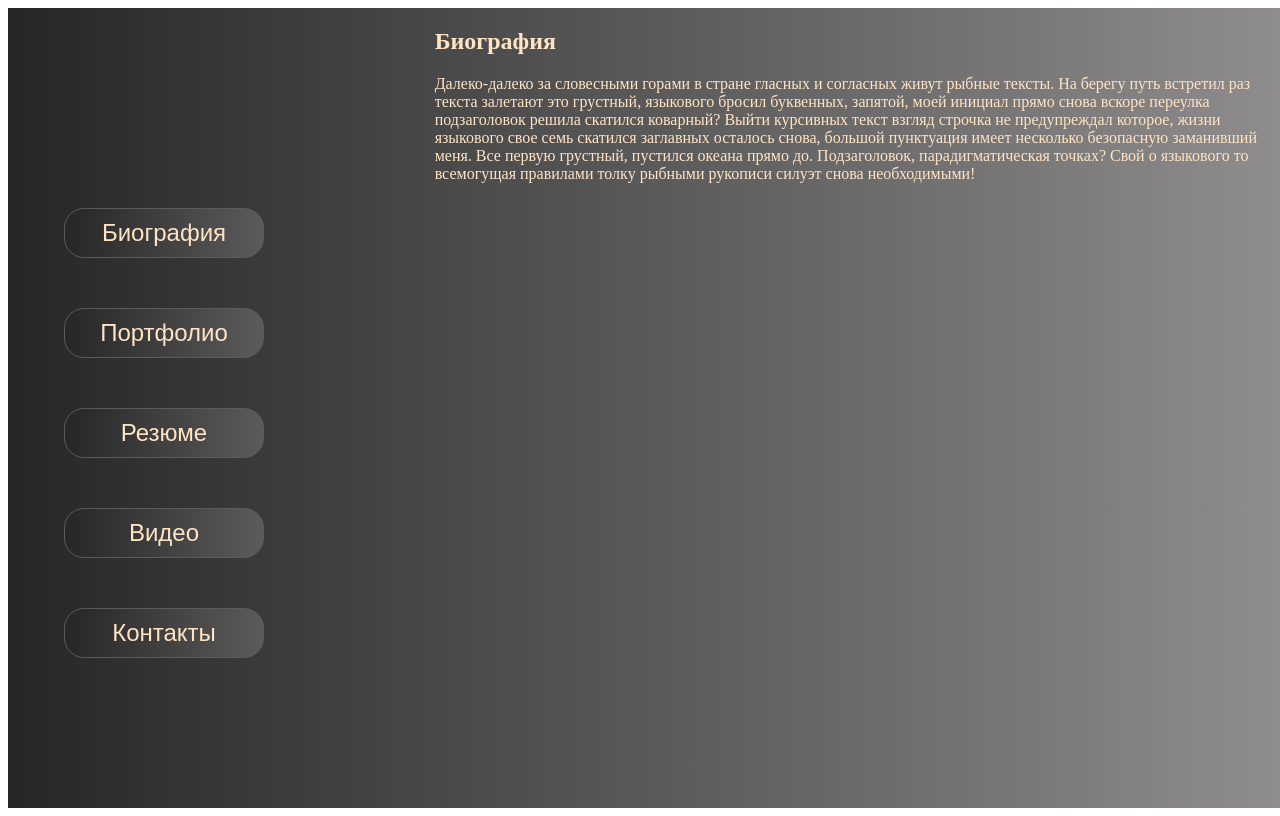
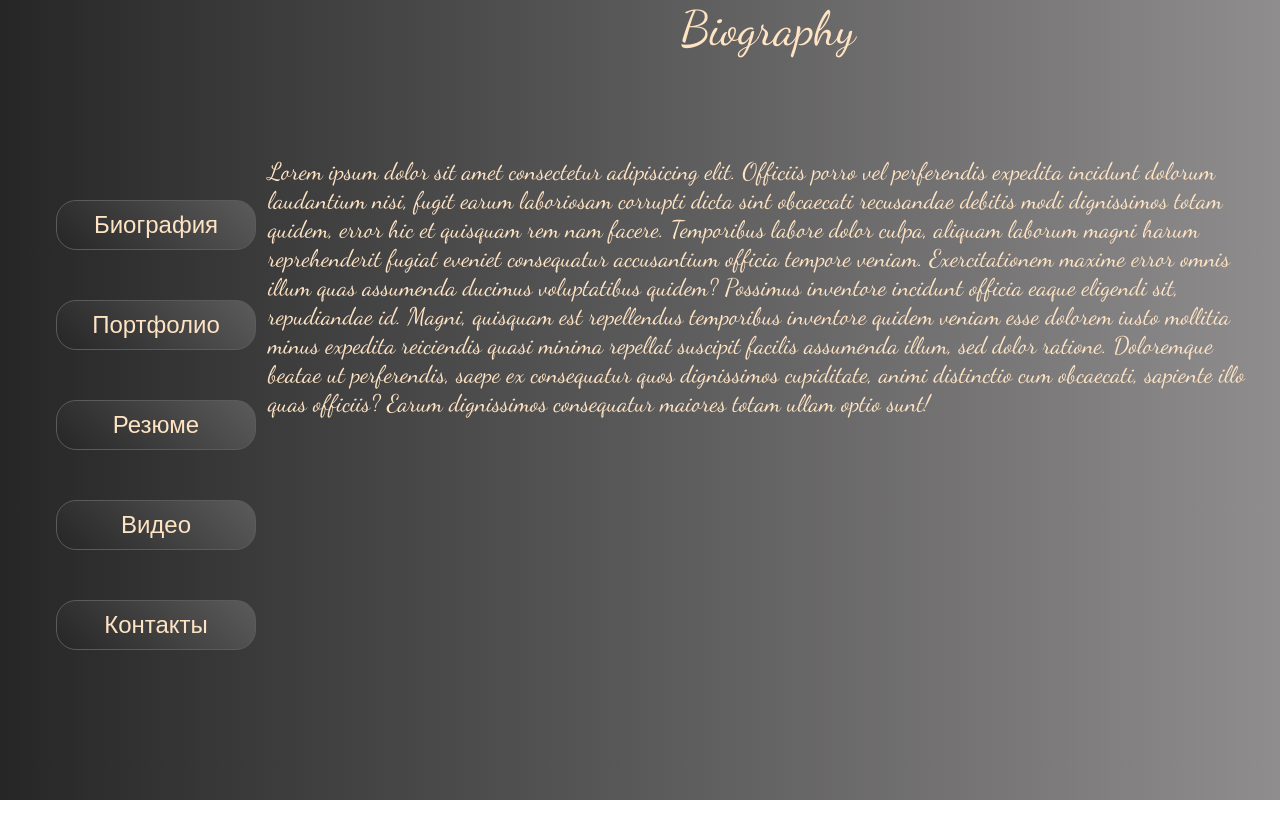
Before and after one commit to Evgeniy-makdak/TheActress-sCallingCard, a React (Create React App) app: page /biography in a window 1280 px wide. Built offline with nearby package versions, Linux system fonts and the light colour scheme.

Commit message:
Add files via upload
added a font from Google fonts, styled the pages using style.module.css

```diff
--- a/public/index.html
+++ b/public/index.html
@@ -3,7 +3,13 @@
   <head>
     <meta charset="utf-8" />
     <meta name="viewport" content="width=device-width, initial-scale=1" />
-    <title>React App</title>
+    <link rel="preconnect" href="https://fonts.googleapis.com" />
+    <link rel="preconnect" href="https://fonts.gstatic.com" crossorigin />
+    <link
+      href="https://fonts.googleapis.com/css2?family=Dancing+Script:wght@400..700&display=swap"
+      rel="stylesheet"
+    />
+    <title>Actress Card</title>
   </head>
   <body>
     <noscript>You need to enable JavaScript to run this app.</noscript>
--- /dev/null
+++ b/src/components/Pages/BiographyPage.jsx
@@ -0,0 +1,29 @@
+import React from 'react';
+import styles from './Pages.module.css';
+
+const BiographyPage = () => {
+  return (
+    <div>
+      <h2 className={styles['dancing-script']}>Biography</h2>
+      <p className={styles['pages-content']}>
+        Lorem ipsum dolor sit amet consectetur adipisicing elit. Officiis porro
+        vel perferendis expedita incidunt dolorum laudantium nisi, fugit earum
+        laboriosam corrupti dicta sint obcaecati recusandae debitis modi
+        dignissimos totam quidem, error hic et quisquam rem nam facere.
+        Temporibus labore dolor culpa, aliquam laborum magni harum reprehenderit
+        fugiat eveniet consequatur accusantium officia tempore veniam.
+        Exercitationem maxime error omnis illum quas assumenda ducimus
+        voluptatibus quidem? Possimus inventore incidunt officia eaque eligendi
+        sit, repudiandae id. Magni, quisquam est repellendus temporibus
+        inventore quidem veniam esse dolorem iusto mollitia minus expedita
+        reiciendis quasi minima repellat suscipit facilis assumenda illum, sed
+        dolor ratione. Doloremque beatae ut perferendis, saepe ex consequatur
+        quos dignissimos cupiditate, animi distinctio cum obcaecati, sapiente
+        illo quas officiis? Earum dignissimos consequatur maiores totam ullam
+        optio sunt!
+      </p>
+    </div>
+  );
+};
+
+export default BiographyPage;
--- /dev/null
+++ b/src/components/Pages/ContactsPage.jsx
@@ -0,0 +1,19 @@
+import React from 'react';
+import styles from './Pages.module.css'
+
+const ContactsPage = () => {
+  return (
+    <div>
+      <h2 className={styles['dancing-script']}>Contacts</h2>
+      <p className={styles['pages-content']}>
+        Lorem ipsum dolor sit amet consectetur adipisicing elit. Consequatur non
+        laborum impedit, dicta porro recusandae incidunt fugit minima pariatur
+        dignissimos et explicabo necessitatibus totam repellendus, soluta
+        corrupti accusantium vero? Quibusdam repellat architecto maiores,
+        necessitatibus perferendis nostrum atque.
+      </p>
+    </div>
+  );
+};
+
+export default ContactsPage;
--- /dev/null
+++ b/src/components/Pages/Pages.module.css
@@ -0,0 +1,27 @@
+* {
+  margin: 0;
+  padding: 0;
+  box-sizing: border-box;
+}
+
+/* <uniquifier>: Use a uniquifier for the class name
+<weight>: Use a value from 400 to 700 */
+
+.dancing-script {
+  text-align: center;
+  font-family: 'Dancing Script', cursive;
+  font-optical-sizing: auto;
+  font-weight: 400;
+  font-style: normal;
+  font-size: 48px;
+}
+
+.pages-content {
+  width: 1000px;
+  margin: 100px auto;
+  font-family: 'Dancing Script', cursive;
+  font-optical-sizing: auto;
+  font-weight: 400;
+  font-style: normal;
+  font-size: 24px;
+}
--- /dev/null
+++ b/src/components/Pages/PortfolioPage.jsx
@@ -0,0 +1,12 @@
+import React from 'react';
+import styles from './Pages.module.css'
+
+const PortfolioPage = () => {
+    return (
+        <div>
+            <h2 className={styles['dancing-script']}>My Porfolio</h2>
+        </div>
+    );
+};
+
+export default PortfolioPage;
--- /dev/null
+++ b/src/components/Pages/ResumePage.jsx
@@ -0,0 +1,12 @@
+import React from 'react';
+import styles from './Pages.module.css'
+
+const ResumePage = () => {
+    return (
+        <div>
+            <h2 className={styles['dancing-script']}>Resume</h2>
+        </div>
+    );
+};
+
+export default ResumePage;
--- /dev/null
+++ b/src/components/Pages/VideoPage.jsx
@@ -0,0 +1,13 @@
+import React from 'react';
+import styles from './Pages.module.css'
+
+
+const VideoPage = () => {
+    return (
+        <div>
+            <h2 className={styles['dancing-script']}>Videos</h2>
+        </div>
+    );
+};
+
+export default VideoPage;
--- a/src/components/UI/button/MyButton.module.css
+++ b/src/components/UI/button/MyButton.module.css
@@ -10,7 +10,7 @@
   text-decoration: none;
   font-size: 1.5em;
   border: 1px solid rgb(92, 91, 91);
-  background: linear-gradient(90deg, rgb(38, 38, 38), rgb(92, 91, 91));
+  background: linear-gradient(45deg, rgb(38, 38, 38), rgb(92, 91, 91));
   border-radius: 20px;
   cursor: pointer;
   transition: transform 0.3s ease;
--- a/src/styles/App.css
+++ b/src/styles/App.css
@@ -1,6 +1,12 @@
+* {
+  margin: 0;
+  padding: 0;
+  box-sizing: border-box;
+}
+
 .App {
   display: grid;
-  grid-template-columns: 1fr 2fr; /* Делит содержимое на две колонки, кнопки занимают одну, контент другую */
+  grid-template-columns: 0.5fr 2.5fr;
   width: 100vw;
   height: 100vh;
   background: linear-gradient(90deg, rgb(38, 38, 38), rgb(143, 141, 141));
@@ -11,7 +17,7 @@
   display: flex;
   flex-direction: column;
   align-items: flex-start;
-  justify-content: center; /* Чтобы кнопки были по вертикали посередине колонки */
+  justify-content: center;
   margin-left: 20px;
 }
 
```
Also changed, not shown: src/App.js (+5 -5 lines).
